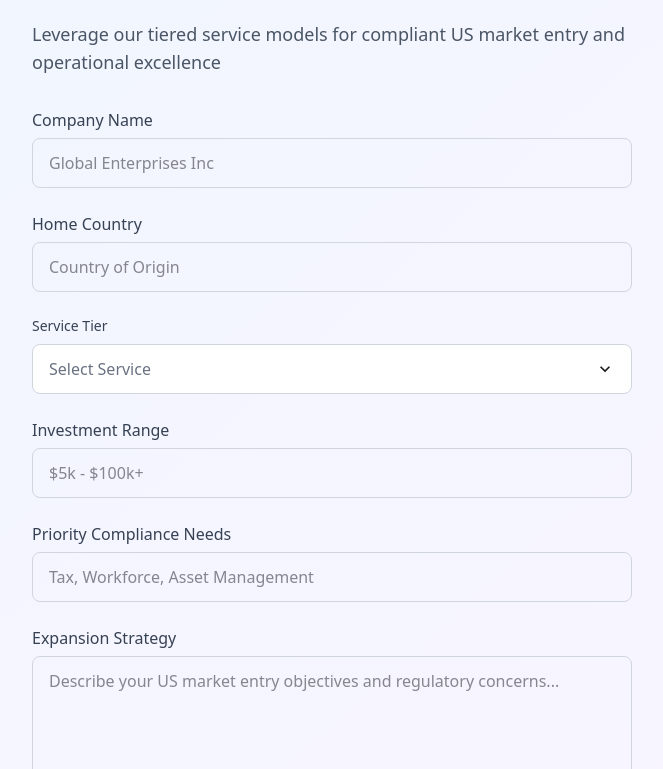
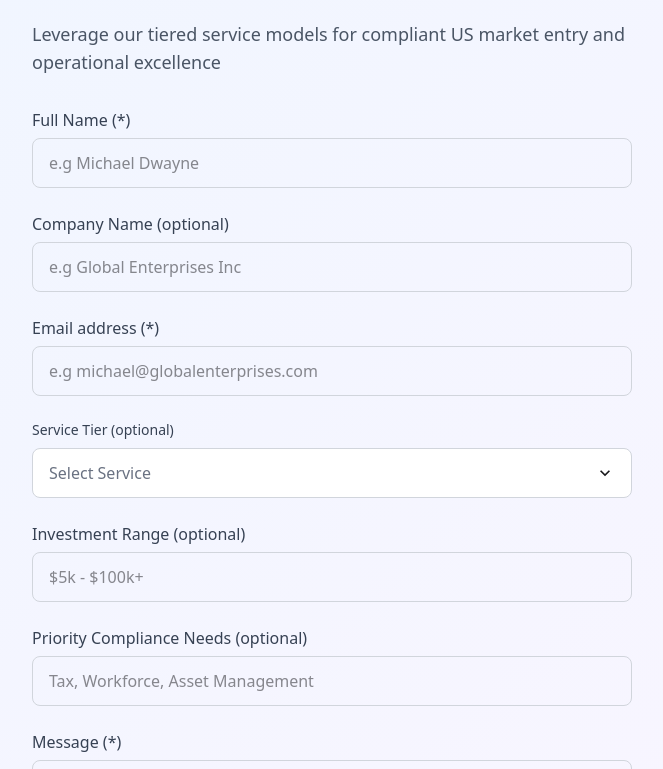
Before and after one commit to obedNuertey1/victory_analytica, a Next.js app: page /contact in a window 1280 px wide. Shown: the part 871-1640 px from the top of the page, without its empty margins (308-971 px from the left). Built offline with nearby package versions, Linux system fonts and the light colour scheme.

Commit message:
patch: updated contactForm section
files affected: M  src/app/components/ContactFormSection/ContactFormSection.tsx M  src/app/faq/page.tsx

```diff
--- a/src/app/components/ContactFormSection/ContactFormSection.tsx
+++ b/src/app/components/ContactFormSection/ContactFormSection.tsx
@@ -115,18 +115,26 @@ function ContactFormSection() {
         >
           <motion.div variants={itemVariants}>
             <FormInput
-              label="Company Name"
+              label="Full Name (*)"
               type="text"
-              placeholder="Global Enterprises Inc"
+              placeholder="e.g Michael Dwayne"
+              aria-label="Full Name"
+            />
+          </motion.div>
+          <motion.div variants={itemVariants}>
+            <FormInput
+              label="Company Name (optional)"
+              type="text"
+              placeholder="e.g Global Enterprises Inc"
               aria-label="Company Name"
             />
           </motion.div>
           <motion.div variants={itemVariants}>
             <FormInput
-              label="Home Country"
+              label="Email address (*)"
               type="text"
-              placeholder="Country of Origin"
-              aria-label="Home Country"
+              placeholder="e.g michael@globalenterprises.com"
+              aria-label="Email address"
             />
           </motion.div>
         </motion.section>
@@ -137,13 +145,13 @@ function ContactFormSection() {
         >
           <motion.div variants={itemVariants}>
             <FormDropdown
-              label="Service Tier"
+              label="Service Tier (optional)"
               options={services.map(service => service.title)}
             />
           </motion.div>
           <motion.div variants={itemVariants}>
             <FormInput
-              label="Investment Range"
+              label="Investment Range (optional)"
               type="text"
               placeholder="$5k - $100k+"
               aria-label="Investment Range"
@@ -153,7 +161,7 @@ function ContactFormSection() {
 
         <motion.div variants={itemVariants}>
           <FormInput
-            label="Priority Compliance Needs"
+            label="Priority Compliance Needs (optional)"
             type="text"
             placeholder="Tax, Workforce, Asset Management"
             aria-label="Compliance Needs"
@@ -162,8 +170,8 @@ function ContactFormSection() {
 
         <motion.div variants={itemVariants}>
         <FormTextarea
-            label="Expansion Strategy"
-            placeholder="Describe your US market entry objectives and regulatory concerns..."
+            label="Message (*)"
+            placeholder="Enter your message here..."
             aria-label="Strategy Details"
           />
         </motion.div>
--- a/src/app/faq/page.tsx
+++ b/src/app/faq/page.tsx
@@ -7,11 +7,10 @@ function page() {
     return (
         <div className="flex flex-col self-stretch">
             <HeroSectionPartial
-                firstBlockText={"Frequently"}
-                secondBlockText={"Asked Questions"}
+                firstBlockText={"Frequently Asked Questions"}
                 leftParagraphText={"Your questions, our answers"}
                 rightParagraphText={
-                    "Here you’ll find clear, concise information on our services, processes, and how ABC Company can help your business succeed. Still need help? Reach out to us below."
+                    "Find expert guidance on international business setup, tiered service models (Silver to Elite), and compliance architecture. Need tailored security solutions? Request a consultation below."
                 }
             />
             <FaqSection />
```
